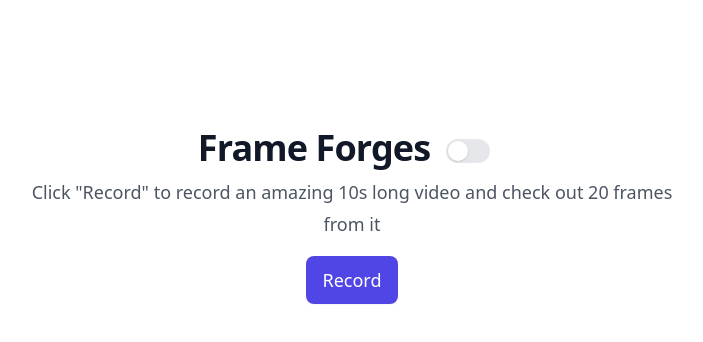
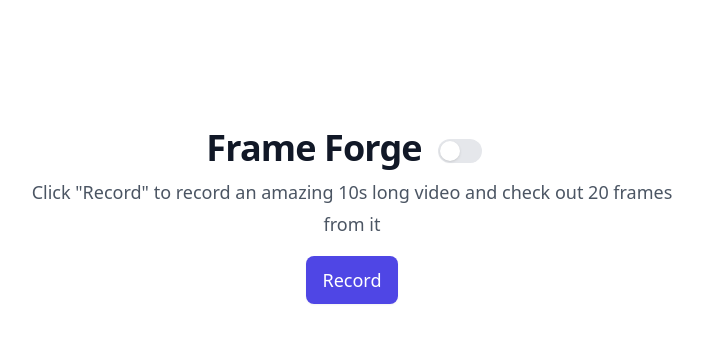
Before and after one commit to M4rk98/mediastream-decoder, a React (Create React App) app: page / in a window 1280 px wide. Shown: the top 342 px of the page, without its empty margins (288-991 px from the left). Built offline with nearby package versions, Linux system fonts and the light colour scheme.

Commit message:
rename page title

```diff
--- a/src/App.tsx
+++ b/src/App.tsx
@@ -5,7 +5,7 @@ import { cn } from "utils";
 import Toggle from "components/toggle";
 
 const content = {
-  title: "Frame Forges",
+  title: "Frame Forge",
   description:
     'Click "Record" to record an amazing 10s long video and check out 20 frames from it',
 };
```
